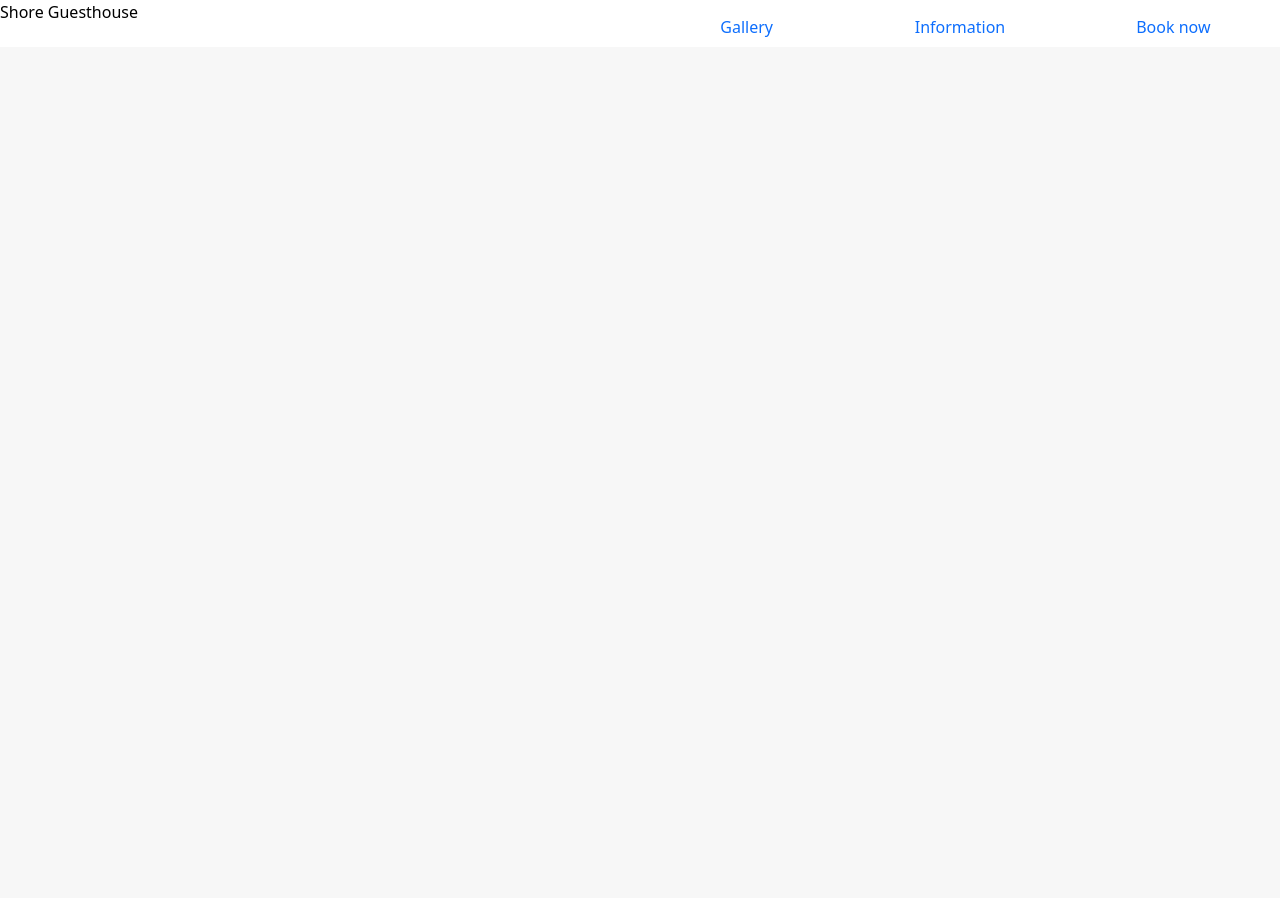
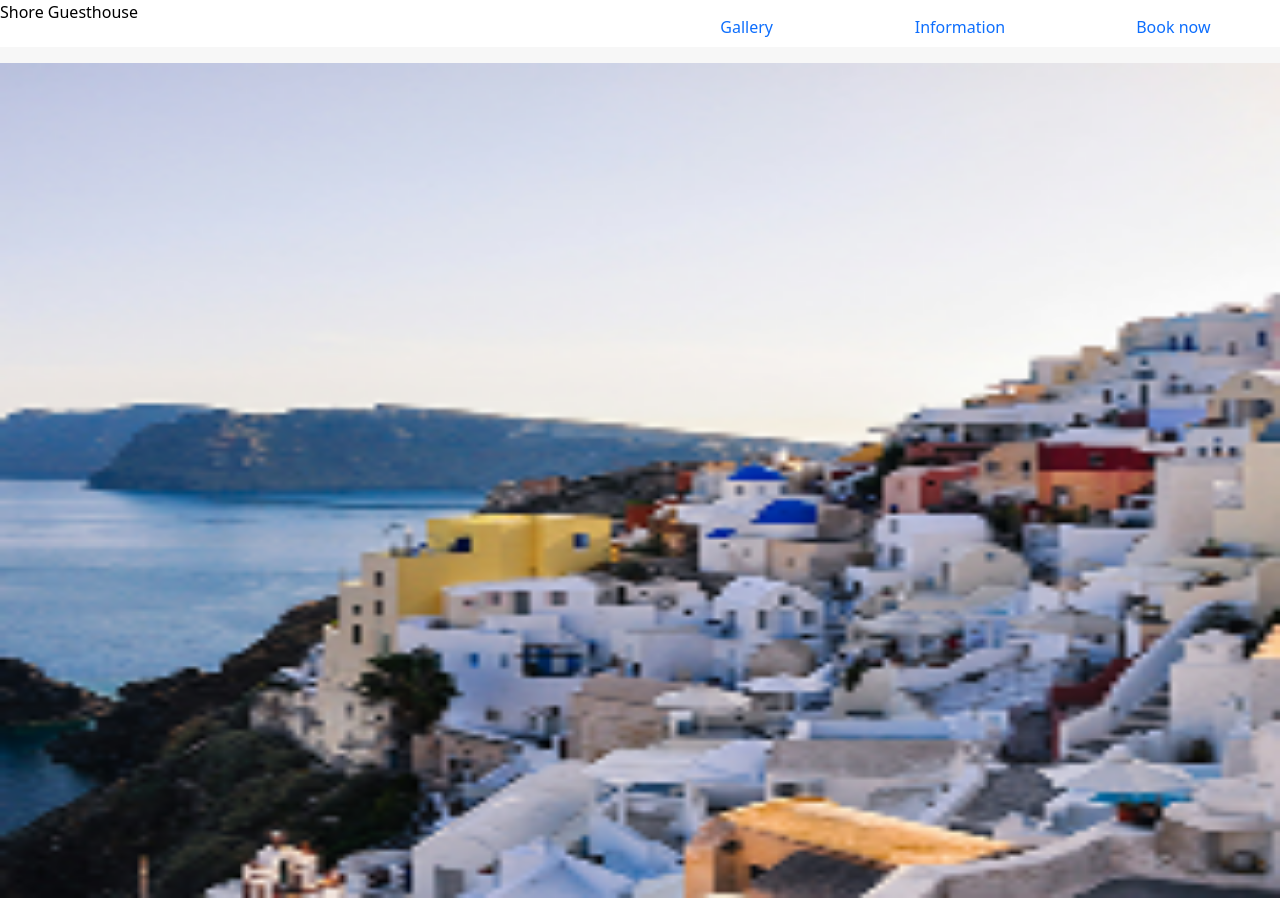
Before and after one commit to UnnatiNakrani/Vacation, a plain HTML site: page index.html in a window 1280 px wide. Before the commit the page ends 800 px from the top, so only its background shows below. Drawn offline with nearby package versions, Linux system fonts and the light colour scheme; a web font is replaced by a local one.

Commit message:
hero section

```diff
--- a/css/style.css
+++ b/css/style.css
@@ -22,3 +22,10 @@ a{
     width: 200px;
     text-decoration: none;
 }
+
+/* hero style */
+
+.img-fluid{
+    width: 1280px;
+    height: 835px;
+}
--- a/index.html
+++ b/index.html
@@ -46,7 +46,16 @@
         </div>
     </header>
     <main>
-
+        <!-- hero section -->
+        <section>
+            <div>
+                <img src="./assets/img/bg-hero.png" class="img-fluid" alt="Responsive image">
+            </div>
+        </section>
+        <!-- about section -->
+         <section></section>
+         <!-- date section -->
+          <section></section>
     </main>
     <footer></footer>
 
```
Also changed, not shown: assets/img/bg-hero.png (renamed from assets/img/Image.png).
